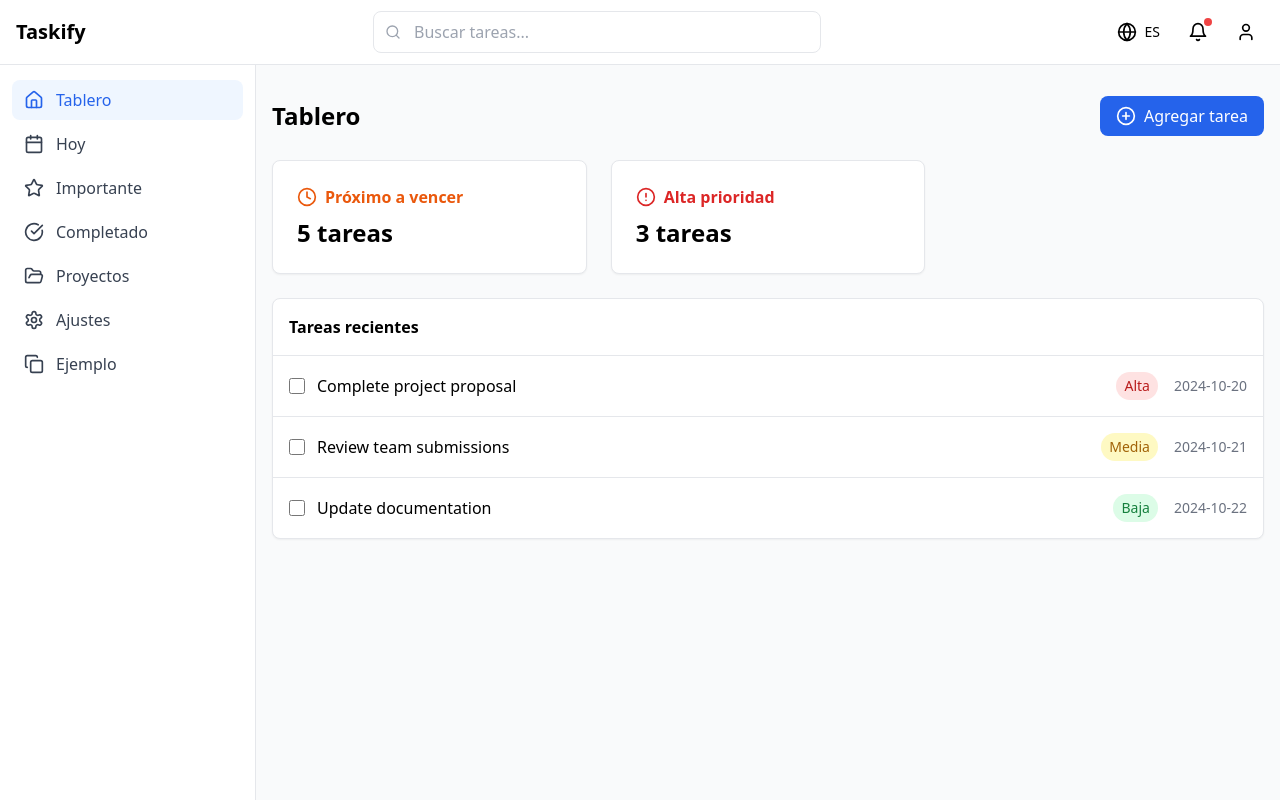
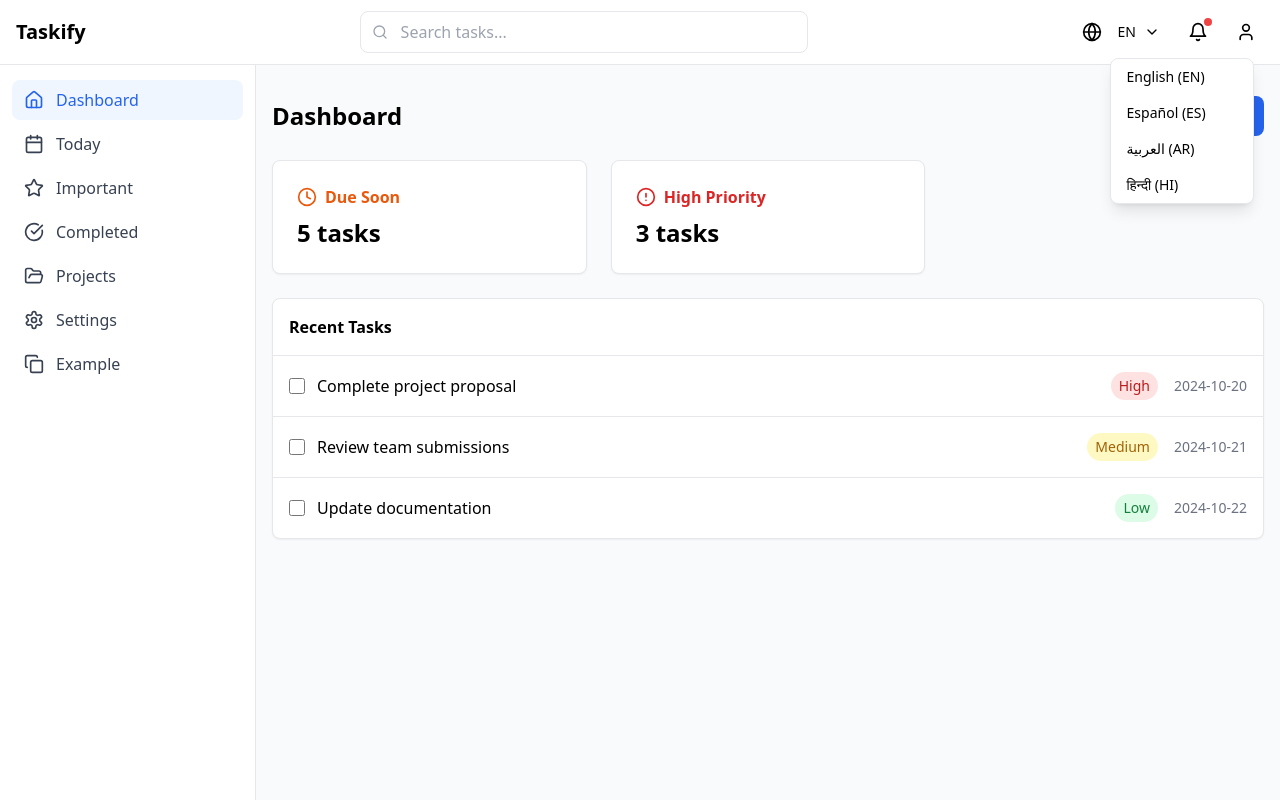
Before and after one commit to suraj-kashyap-dev/todo, a React (Vite) app: page / in a window 1280 px wide. Both pictures are taken after a click on the button "EN". Built offline with nearby package versions, Linux system fonts and the light colour scheme.

Commit message:
add arabic and hindi language and enhacne the component of lang switcher.

```diff
--- a/src/components/LanguageSwitcher.tsx
+++ b/src/components/LanguageSwitcher.tsx
@@ -1,24 +1,30 @@
 import React from 'react';
 import { useTranslation } from 'react-i18next';
 import { Globe } from 'lucide-react';
+import Dropdown from './ui/Dropdown';
 
 export const LanguageSwitcher: React.FC = () => {
   const { i18n } = useTranslation();
 
-  const toggleLanguage = () => {
-    const newLang = i18n.language === 'en' ? 'es' : 'en';
+  const languageOptions = [
+    { value: 'en', label: 'English (EN)' },
+    { value: 'es', label: 'Español (ES)' },
+    { value: 'ar', label: 'العربية (AR)' },
+    { value: 'hi', label: 'हिन्दी (HI)' },
+  ];
 
-    i18n.changeLanguage(newLang);
+  const changeLanguage = (lang: string) => {
+    i18n.changeLanguage(lang);
   };
 
   return (
-    <button
-      onClick={toggleLanguage}
-      className="p-2 hover:bg-gray-100 rounded-lg flex items-center gap-2"
-      title={i18n.language === 'en' ? 'Switch to Spanish' : 'Cambiar a Inglés'}
-    >
+    <div className="flex items-center gap-2">
       <Globe className="h-5 w-5" />
-      <span className="text-sm">{i18n.language.toUpperCase()}</span>
-    </button>
+      <Dropdown
+        options={languageOptions}
+        onSelect={changeLanguage}
+        selectedValue={i18n.language}
+      />
+    </div>
   );
 };
--- /dev/null
+++ b/src/components/ui/Dropdown.tsx
@@ -0,0 +1,49 @@
+import React, { useState } from 'react';
+import { ChevronDown } from 'lucide-react';
+
+interface DropdownProps {
+  options: { value: string; label: string }[];
+  onSelect: (value: string) => void;
+  selectedValue: string;
+}
+
+const Dropdown: React.FC<DropdownProps> = ({ options, onSelect, selectedValue }) => {
+  const [isOpen, setIsOpen] = useState(false);
+
+  const toggleDropdown = () => {
+    setIsOpen(!isOpen);
+  };
+
+  const handleSelect = (value: string) => {
+    onSelect(value);
+    setIsOpen(false);
+  };
+
+  return (
+    <div className="relative inline-block text-left">
+      <button
+        onClick={toggleDropdown}
+        className="p-2 hover:bg-gray-100 rounded-lg flex items-center gap-2"
+      >
+        <span className="text-sm">{selectedValue.toUpperCase()}</span>
+        <ChevronDown className="h-4 w-4" />
+      </button>
+
+      {isOpen && (
+        <div className="absolute mt-2 w-36 bg-white border rounded-lg shadow-lg">
+          {options.map((option) => (
+            <button
+              key={option.value}
+              className="block w-full px-4 py-2 text-left text-sm hover:bg-gray-100"
+              onClick={() => handleSelect(option.value)}
+            >
+              {option.label}
+            </button>
+          ))}
+        </div>
+      )}
+    </div>
+  );
+};
+
+export default Dropdown;
--- a/src/i18n/config.ts
+++ b/src/i18n/config.ts
@@ -1,10 +1,14 @@
 import i18n from 'i18next';
 import { initReactI18next } from 'react-i18next';
+import en from './langs/en.json';
+import hi from './langs/hi.json';
 import es from './langs/es.json';
-import en from './langs/en.json';
+import ar from './langs/ar.json';
 
 const resources = {
     en: { translation: en },
+    hi: { translation: hi },
+    ar: { translation: ar },
     es: { translation: es },
 };
 
--- /dev/null
+++ b/src/i18n/langs/ar.json
@@ -0,0 +1,23 @@
+{
+    "appName": "تاسكيفاي",
+    "searchPlaceholder": "ابحث عن المهام...",
+    "dashboard": "لوحة التحكم",
+    "today": "اليوم",
+    "important": "مهم",
+    "completed": "مكتمل",
+    "projects": "المشاريع",
+    "settings": "الإعدادات",
+    "example": "مثال",
+    "addTask": "إضافة مهمة",
+    "dueSoon": "مستحق قريبًا",
+    "tasks": "المهام",
+    "highPriority": "أولوية عالية",
+    "recentTasks": "المهام الأخيرة",
+    "priority": {
+        "high": "عالي",
+        "medium": "متوسط",
+        "low": "منخفض"
+    },
+    "loading": "جار التحميل...",
+    "noTasks": "لم يتم العثور على مهام"
+}
--- /dev/null
+++ b/src/i18n/langs/hi.json
@@ -0,0 +1,23 @@
+{
+    "appName": "टास्किफाई",
+    "searchPlaceholder": "कार्य खोजें...",
+    "dashboard": "डैशबोर्ड",
+    "today": "आज",
+    "important": "महत्वपूर्ण",
+    "completed": "पूर्ण",
+    "projects": "प्रोजेक्ट्स",
+    "settings": "सेटिंग्स",
+    "example": "उदाहरण",
+    "addTask": "कार्य जोड़ें",
+    "dueSoon": "जल्द देय",
+    "tasks": "कार्य",
+    "highPriority": "उच्च प्राथमिकता",
+    "recentTasks": "हाल के कार्य",
+    "priority": {
+        "high": "उच्च",
+        "medium": "मध्यम",
+        "low": "निम्न"
+    },
+    "loading": "लोड हो रहा है...",
+    "noTasks": "कोई कार्य नहीं मिला"
+}
```
